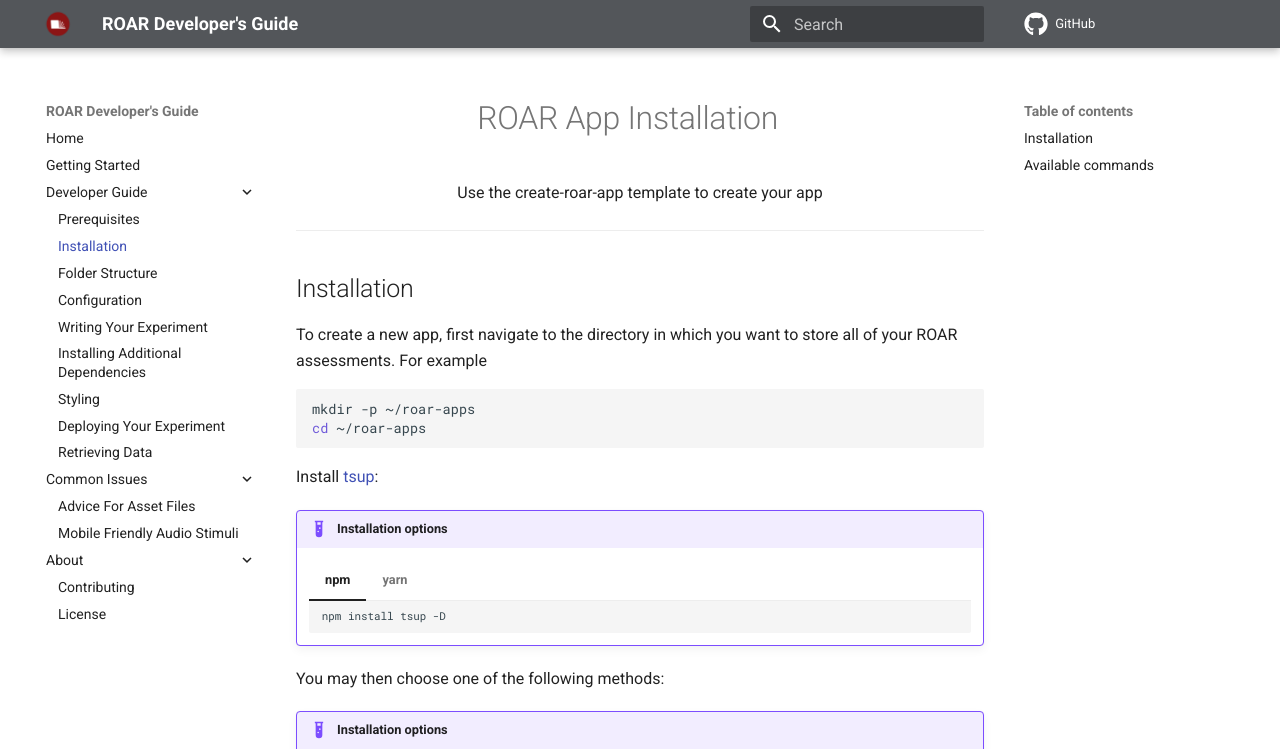
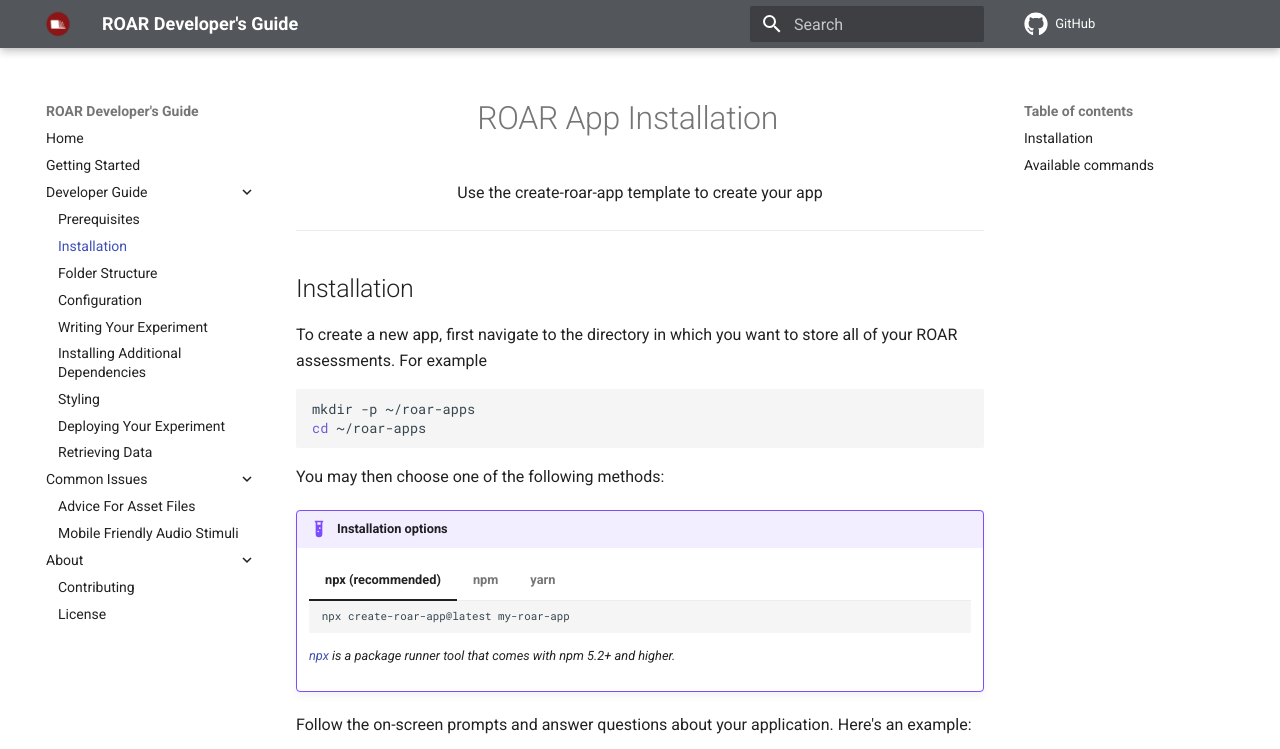
Before and after one commit to yeatmanlab/create-roar-app, an MkDocs documentation site: the page built from docs/docs/developer-guide/installation.md, in a window 1280 px wide and 900 px high, cut to the strip 0-749 px from the top of the window. Built offline with MkDocs 1.6.1 and Material for MkDocs 9.7.7, drawn with Linux system fonts in a browser that asks for light colours; comment, search, counter and statistics services are not loaded.

Commit message:
[docs] Remove instructions on installing tsup

````diff
--- a/docs/docs/developer-guide/installation.md
+++ b/docs/docs/developer-guide/installation.md
@@ -12,22 +12,6 @@
 mkdir -p ~/roar-apps
 cd ~/roar-apps
 ```
-
-Install [tsup](https://www.npmjs.com/package/tsup):
-
-!!! example "Installation options"
-
-    === "npm"
-
-        ```sh
-        npm install tsup -D
-        ```
-
-    === "yarn"
-
-        ```sh
-        yarn add tsup --dev
-        ```
 
 You may then choose one of the following methods:
 
````
